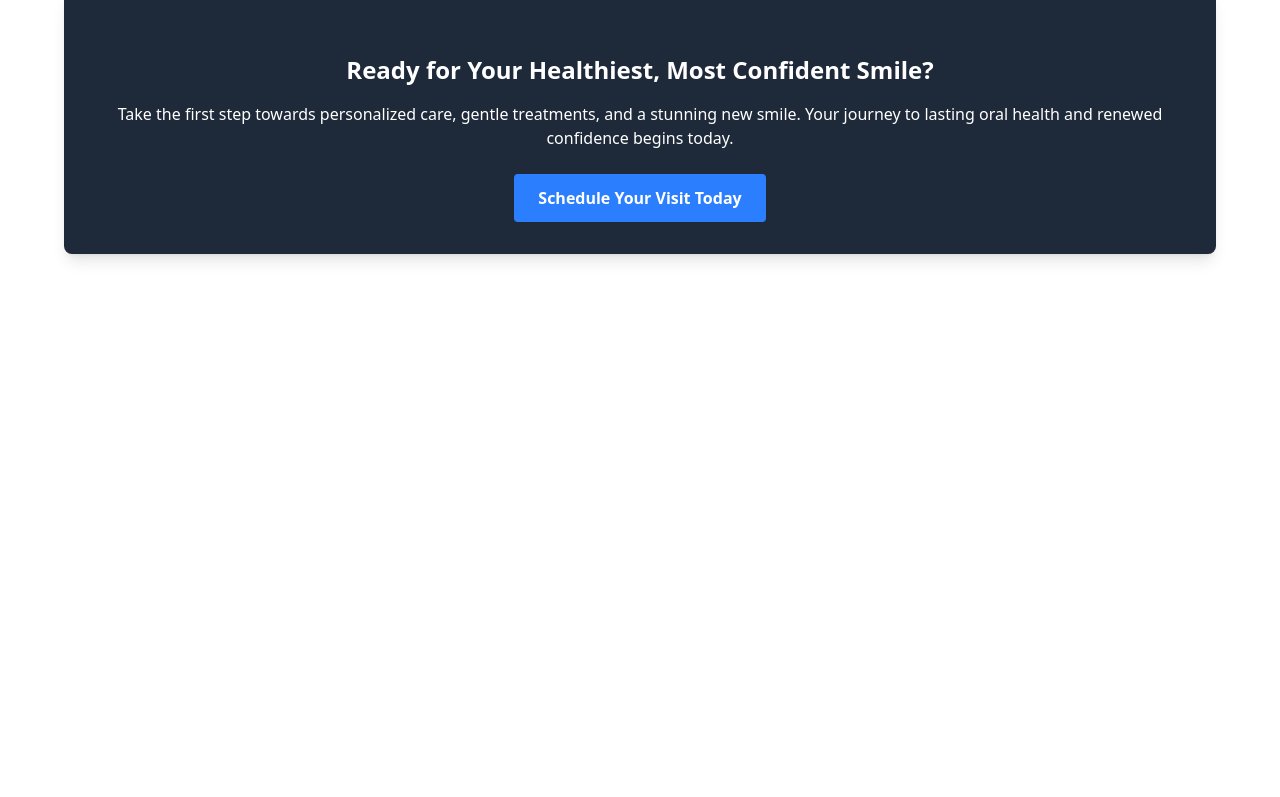
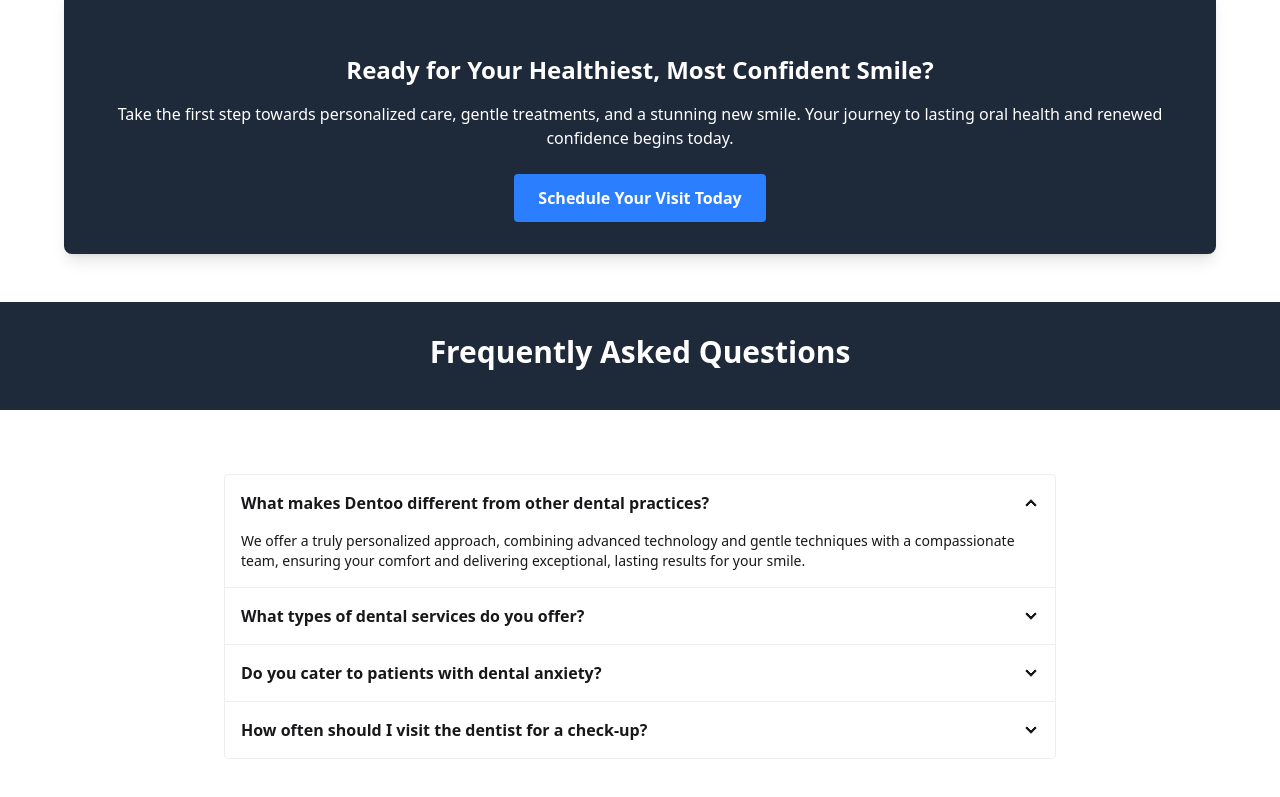
Before and after one commit to Captain-Carl-Larc/dentoo, a React (Vite) app in the folder dentoo/: page / in a window 1280 px wide. Shown: the part 2212-3009 px from the top of the page. Before the commit the page ends 2514 px from the top, so only its background shows below. Built offline with nearby package versions, Linux system fonts and the light colour scheme.

Commit message:
imported faqs section

```diff
--- a/dentoo/src/App.jsx
+++ b/dentoo/src/App.jsx
@@ -4,6 +4,7 @@ import Hero from "./components/hero";
 import Features from "./components/features";
 import Benefits from "./components/benefits";
 import SocialProof from "./components/socialProof";
+import Faqs from "./components/faqs";
 
 function App() {
   return (
@@ -12,7 +13,7 @@ function App() {
       <Features />
       <Benefits />
       <SocialProof />
-
+      <Faqs />
     </>
   );
 }
```
